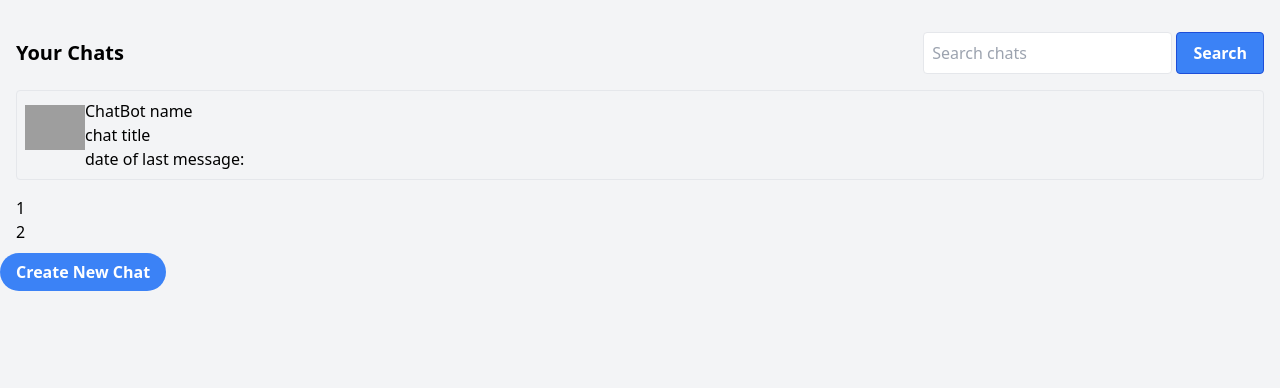
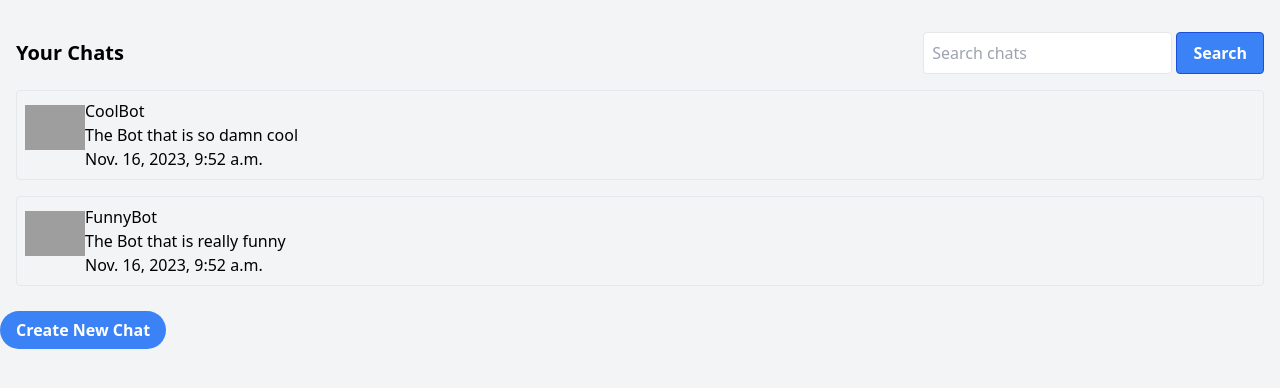
Before and after one commit to Erf-Hash/RAG-Chatbot, a Django app: page /chat-list/1 in a window 1280 px wide. Shown: the part 64-452 px from the top of the page. Run offline with Django 4.2, Linux system fonts and the light colour scheme; a user stored in the database is signed in; data comes from the database, SQL or seed files in the repository; both versions use the stored data as it was after the commit; grey boxes are pictures that could not be loaded.

Commit message:
Implemented chatbot names and conversations chat-list page

```diff
--- a/chat/models.py
+++ b/chat/models.py
@@ -12,6 +12,7 @@ class User(AbstractUser):
 
 class Bot(models.Model):
     name = models.CharField(max_length=20)
+    title = models.CharField(max_length=50, default=None)
     last_message_date = models.DateTimeField()
     content = models.CharField(max_length=800)
 
@@ -22,10 +23,11 @@ class Message(models.Model):
         DISLIKE = "DISLIKE"
 
     message = models.CharField(max_length=100)
-    comment = models.CharField(max_length=10, choices=CommentChoices.choices)
+    comment = models.CharField(max_length=10, choices=CommentChoices.choices, blank=True)
 
 
 class Conversation(models.Model):
+    title = models.CharField(max_length=50, default=None)
     messages = models.ForeignKey(
         Message, on_delete=models.CASCADE, default=None, null=True
     )
--- a/chat/templates/chat-details.html
+++ b/chat/templates/chat-details.html
@@ -11,7 +11,7 @@
     <!-- Header -->
     <header class="bg-gray-800 text-white p-4">
         <div class="container mx-auto">
-            <a href="chat-list" class="block text-2xl font-semibold text-white mb-4">
+            <a href="{% url 'chat_list' 0 %}" class="block text-2xl font-semibold text-white mb-4">
                 Back to Chat History
             </a>
         </div>
--- a/chat/templates/chat-list.html
+++ b/chat/templates/chat-list.html
@@ -23,33 +23,34 @@
             </div>
         </div>
         <!-- List of Previous Chats -->
+        {% for bot in bot_list %}
             <ul class="chat-list">
                 <li class="chat-item border rounded p-2 mb-4 hover:bg-gray-100">
-                <a href="chat-details" class="chat-link flex items-center">
+                    <a href="{% url 'chat_details' %}" class="chat-link flex items-center">
                         <div class="chat-avatar" style="width:60px;height:60px;">
                             <img src="https://upload.wikimedia.org/wikipedia/commons/9/99/Sample_User_Icon.png" alt="User 1">
                         </div>
                         <div class="chat-details">
-                        <h3 class="chat-title">ChatBot name</h3>
-                        <p class="chat-preview">chat title</p>
-                        <p class="chat-date">date of last message: </p>
+                            <h3 class="chat-title">{{ bot.name }}</h3>
+                            <p class="chat-preview">{{ bot.title }}</p>
+                            <p class="chat-date">{{ bot.last_message_date }}</p>
                         </div>
                     </a>
                 </li>
-            <!-- Add more chat items here with the same added styles -->
             </ul>
+        {% endfor %}
         <!-- Pagination -->
+        {% for conversations in conversations_list %}
             <div class="pagination flex space-x-2">
                 <ul>
-                <li><a href="#">1</a></li>
-                <li><a href="#">2</a></li>
-                <!-- Add more pages as needed -->
+                    <li><a href="#">{{ conversations.title }}</a></li>
                 </ul>
             </div>
+        {% endfor %}
     </div>
     <footer>
         <div class="container mx-auto">
-            <a href="create-chat" class="bg-blue-500 hover:bg-blue-700 text-white font-bold py-2 px-4 rounded-full">Create New Chat</a>
+            <a href="{% url 'create_chat' %}" class="bg-blue-500 hover:bg-blue-700 text-white font-bold py-2 px-4 rounded-full">Create New Chat</a>
         </div>
     </footer>
 </body>
--- a/chat/templates/create-chat.html
+++ b/chat/templates/create-chat.html
@@ -11,7 +11,7 @@
     <!-- Header -->
     <header class="bg-gray-800 text-white p-4">
         <div class="container mx-auto">
-            <a href="chat-list" class="block text-2xl font-semibold text-white mb-4">
+            <a href="{% url 'chat_list' 0 %}" class="block text-2xl font-semibold text-white mb-4">
                 Back to Chat History
             </a>
         </div>
--- a/chat/views.py
+++ b/chat/views.py
@@ -43,11 +43,11 @@ def register(request: HttpRequest):
 def chat_list(request: HttpRequest, page: int = 0):
     PAGE_LENGTH = 10
 
+    context = {'1': 'SALAM', '2':'KHOOBI', '3': 'CHEKHABAR'}
     bot_list = Bot.objects.all()
     conversations_list = Conversation.objects.all()[page * PAGE_LENGTH: page * PAGE_LENGTH + PAGE_LENGTH]
 
-
-    return render(request, "chat-list.html")
+    return render(request, "chat-list.html", {"bot_list": bot_list, 'conversations_list': conversations_list})
 
 
 @login_required
```
Also changed, not shown: chat/migrations/0002_bot_message_conversation.py (added), chat/migrations/0003_bot_title_conversation_title_and_more.py (added), db.sqlite3, 1 other file. Lines whose indentation alone changed are shown as unchanged.
